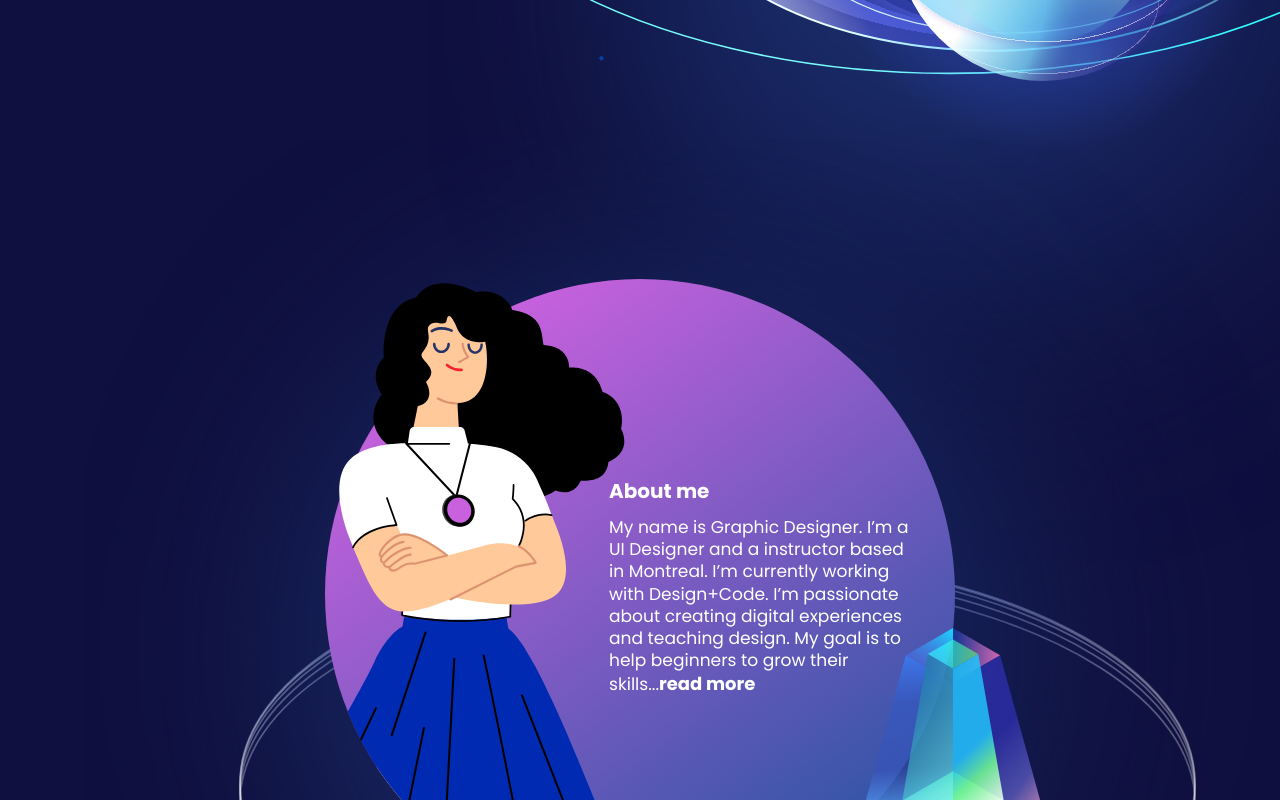
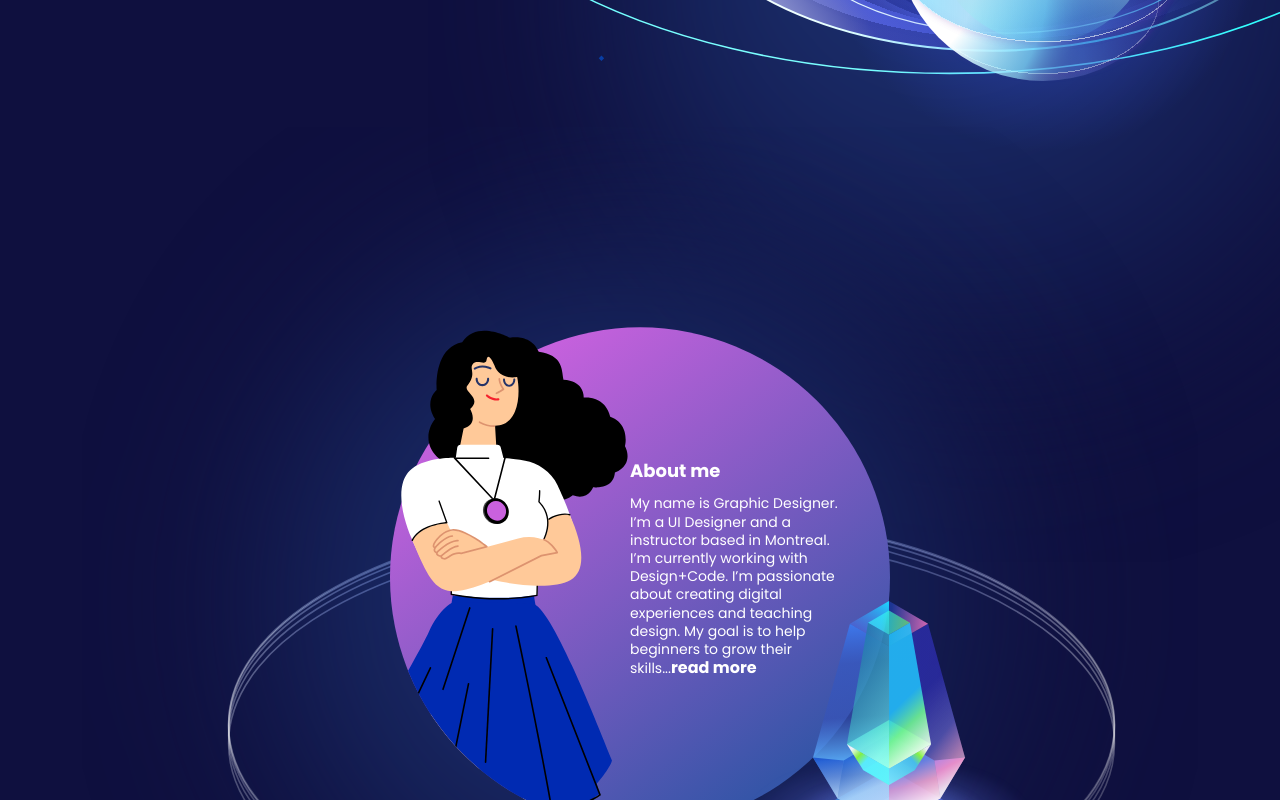
Before and after one commit to aleksi-svaridze/react-portfolio, a React (Create React App) app: page / in a window 1280 px wide. Shown: the part 860-1660 px from the top of the page. Built offline with nearby package versions, Linux system fonts and the light colour scheme.

Commit message:
Finish: About section styles

```diff
--- a/src/components/about/About.jsx
+++ b/src/components/about/About.jsx
@@ -3,24 +3,16 @@ import circleImage from '../../media/images/about/background.svg';
 
 const About = () => {
     return (
-        <div className="container pb-5 mb-5">
-            {/* <div className="mx-auto about-wrapper position-relative">
-                <div className='rounded-circle about-circle position-relative mx-auto d-flex flex-column align-items-center justify-content-center text-center'>
-                  <h3 className='fw-bold about__title mb-2'>About me</h3>
-                  <p className='fw-normal about__desc w-75'>My name is Sourasith Phomhome. I’m a UI Designer and a instrutor based in Montreal. I’m curently working with Design+Code. I’m passionate about creating digital experiences and teaching design. My goal is to help beginners to grow their skills... <a href='/' className='fw-semibold about__read-more text-decoration-none'>read more</a></p>
-                </div>
-                <img src={AboutBg} alt="" width='950' className='about-circle__bg position-absolute' />
-                <img src={CrystalImage} alt="" className='about-crystal position-absolute' />
-            </div> */}
+        <div className="container py-5 mb-5">
             <div className='about-bg'>
                 <div className='text__content'>
                     <h2 className='text__content--title'>About me</h2>
                     <p className='text__content--desc'>My name is Graphic Designer. I’m a UI Designer and a instructor based in Montreal. I’m currently working with Design+Code. I’m passionate about creating digital experiences and teaching design. My goal is to help beginners to grow their skills...
-                    <span className='text__content--more'>read more</span>
+                    <a href='/read-more' className='text__content--more'>read more</a>
                     </p>
                 </div>
             </div>
-            <img src={circleImage} alt="" className='circle-image' />
+            <img src={circleImage} alt="" className='circle-image d-none d-md-block' />
         </div>
     )
 }
--- a/src/components/about/_about.scss
+++ b/src/components/about/_about.scss
@@ -1,191 +1,200 @@
-// .about-wrapper {
-//     width: 250px;
-//     height: 250px;
-// }
-// .about-circle__bg {
-//     width: 1200px;
-//     margin-top: -100px;
-//     top: -35px;
-//     left: 50%;
-//     transform: translateX(-50%);
-//     z-index: 1;
-//     display: none;
-// }
-// .about-circle {
-//     width: 250px;
-//     height: 250px;
-//     background-image: linear-gradient(144deg, #C961DE 0%, #2954A3 100%);
-//     z-index: 2;
-// }
-// .about__title {
-//     font-size: 14px;
-// }
-// .about__desc {
-//     font-size: 11px;
-// }
-// .about__read-more {
-//     font-size: 12px;
-// }
-// .about-crystal {
-//     height: 250px;
-//     right: -72px;
-//     bottom: -175px;
-//     z-index: 3;
-// }
-
-// @media screen and (min-width: 320px) {
-//     .about-wrapper {
-//         width: 300px;
-//         height: 300px;
-//         margin: 0 auto 50px;
-//     }
-//     .about-circle {
-//         width: 300px;
-//         height: 300px;
-//     }
-//     .about-circle__bg {
-//         display: none;
-//     }
-//     .about__title {
-//         font-size: 16px;
-//     }
-//     .about__desc {
-//         font-size: 12px;
-//     }
-//     .about__read-more {
-//         font-size: 13px;
-//     }
-//     .about-crystal {
-//         height: 300px;
-//         right: -100px;
-//         bottom: -175px;
-//     }
-// }
-// @media screen and (min-width: 768px) {
-//     .about-wrapper {
-//         width: 400px;
-//         height: 400px;
-//         margin: 0 auto 50px;
-//     }
-//     .about-circle {
-//         width: 400px;
-//         height: 400px;
-//     }
-//     .about-circle__bg {
-//         width: 800px;
-//         top: -10px;
-//         display: block;
-//     }
-//     .about__title {
-//         font-size: 18px;
-//     }
-//     .about__desc {
-//         font-size: 13px;
-//     }
-//     .about__read-more {
-//         font-size: 14px;
-//     }
-//     .about-crystal {
-//         height: 318px;
-//         right: -110px;
-//         bottom: -136px;
-//     }
-// }
-// @media screen and (min-width: 992px) {
-//     .about-wrapper {
-//         width: 630px;
-//         height: 630px;
-//         margin: 0 auto 100px;
-//     }
-//     .about-circle {
-//         width: 630px;
-//         height: 630px;
-//     }
-//     .about-circle__bg {
-//         width: 1130px;
-//         top: -10px;
-//     }
-//     .about__title {
-//         font-size: 16px;
-//     }
-//     .about__desc {
-//         font-size: 12px;
-//     }
-//     .about__read-more {
-//         font-size: 13px;
-//     }
-//     .about-crystal {
-//         height: 450px;
-//         right: -154px;
-//         bottom: -175px;
-//     }
-// }
-// @media screen and (min-width: 1200px) {
-//     .about-circle__bg {
-//         width: 1200px;
-//         top: -10px;
-//     }
-//     .about__title {
-//         font-size: 20px;
-//     }
-//     .about__desc {
-//         font-size: 17px;
-//     }
-//     .about__read-more {
-//         font-size: 18px;
-//     }
-// }
-
 .about-bg {
-    width: 630px;
-    height: 630px;
     background-image: url(../../media/images/about/about_bg.svg);
     background-size: cover;
-    background-position-y: -124px;
     background-repeat: no-repeat;
     margin: 0 auto;
     position: relative;
     z-index: 10;
+    width: 260px;
+    height: 260px;
+    background-position-y: -51px;
 
     &::after {
-        content: url(../../media/images/about/crystal.svg);
-        width: 346px;
-        height: 518px;
+        content: '';
+        background-image: url(../../media/images/about/crystal.svg);
+        background-size: cover;
+        background-position: center;
+        background-repeat: no-repeat;
         position: absolute;
-        right: -163px;
-        bottom: -227px;
+        width: 100px;
+        height: 140px;
+        right: -47px;
+        bottom: -38px;
     }
 }
 .text__content {
     position: absolute;
-    width: 306px;
-    right: 40px;
     top: 50%;
     transform: translateY(-50%);
+    width: 110px;
+    right: 20px;
 
 
     &--title {
         color: #FFF;
-        font-size: 20px;
-        font-weight: 700;
+        font-size: 12px;
+        font-weight: 500;
         line-height: 130%;
         margin-bottom: 12px;
     }
     &--desc {
         color: #FFF;
-        font-size: 17.092px;
+        font-size: 8px;
         line-height: 130%;
     }
     &--more {
         color: #FFF;
-        font-size: 18px;
-        font-weight: 700;
+        font-size: 10px;
+        font-weight: 500;
         line-height: 130%;
+        text-decoration: none;
     }
 
 }
-.circle-image {
-    margin-top: -770px;
-    position: relative;
-    z-index: 5;
+@media screen and (min-width: 380px) {
+    .about-bg {
+        width: 350px;
+        height: 350px;
+        background-position-y: -69px;
+
+        &::after {
+            width: 180px;
+            height: 250px;
+            right: -88px;
+            bottom: -100px;
+        }
+    }
+    .text__content {
+        width: 150px;
+        right: 25px;
+
+
+        &--title {
+            font-size: 14px;
+            font-weight: 600;
+        }
+        &--desc {
+            font-size: 11px;
+        }
+        &--more {
+            font-size: 13px;
+            font-weight: 600;
+        }
+
+    }
 }
+@media screen and (min-width: 768px) {
+    .circle-image {
+        margin-top: -440px;
+        position: relative;
+        z-index: 5;
+        width: 100%;
+    }
+}
+@media screen and (min-width: 992px) {
+    .about-bg {
+        width: 400px;
+        height: 400px;
+        background-position-y: -79px;
+
+        &::after {
+            width: 250px;
+            height: 350px;
+            right: -124px;
+            bottom: -163px;
+        }
+    }
+    .text__content {
+        width: 180px;
+        right: 25px;
+
+
+        &--title {
+            font-size: 16px;
+            font-weight: 600;
+        }
+        &--desc {
+            font-size: 12px;
+        }
+        &--more {
+            font-size: 14px;
+            font-weight: 600;
+        }
+
+    }
+    .circle-image {
+        margin-top: -560px;
+        position: relative;
+        z-index: 5;
+        width: 100%;
+    }
+}
+@media screen and (min-width: 1200px) {
+    .about-bg {
+        width: 500px;
+        height: 500px;
+        background-position-y: -98px;
+
+        &::after {
+            width: 300px;
+            height: 415px;
+            right: -149px;
+            bottom: -188px;
+        }
+    }
+    .text__content {
+        width: 220px;
+        right: 40px;
+
+
+        &--title {
+            font-size: 18px;
+            font-weight: 600;
+        }
+        &--desc {
+            font-size: 14px;
+        }
+        &--more {
+            font-size: 16px;
+            font-weight: 600;
+        }
+
+    }
+    .circle-image {
+        margin-top: -700px;
+    }
+}
+@media screen and (min-width: 1400px) {
+    .about-bg {
+        width: 630px;
+        height: 630px;
+        background-position-y: -124px;
+
+    &::after {
+        width: 346px;
+        height: 518px;
+        right: -171px;
+        bottom: -228px;
+    }
+    }
+    .text__content {
+        width: 306px;
+
+
+        &--title {
+            font-size: 20px;
+            font-weight: 700;
+        }
+        &--desc {
+            font-size: 17.092px;
+        }
+        &--more {
+            font-size: 18px;
+            font-weight: 700;
+        }
+
+    }
+    .circle-image {
+        margin-top: -820px;
+    }
+}
```
Also changed, not shown: src/styles/css/main.min.css, 1 other file (tests, documents, lock files or other folders).
